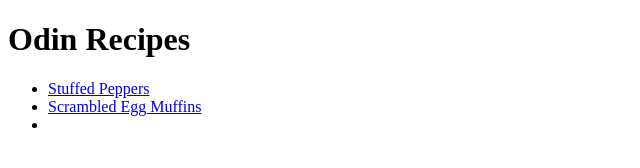
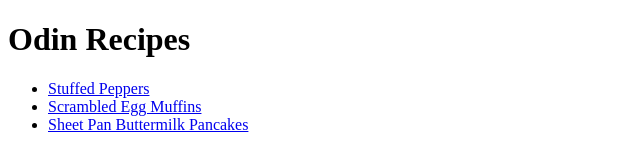
Before and after one commit to Ashish-Krishna-K/odin-recipes, a plain HTML site: page index.html in a window 1280 px wide. Shown: the whole page, without its empty margins (0-640 px from the left). Drawn offline with Linux system fonts and the light colour scheme.

Commit message:
Fix the issue of the third link not appearing
Third link did not appear in the homepage because I forgot to put the title of the page.

```diff
--- a/index.html
+++ b/index.html
@@ -17,8 +17,9 @@
             <ul>
                 <li><a href="recipes/stuffed-peppers.html">Stuffed Peppers</a></li>
                 <li><a href="recipes/scrambled-egg-muffins.html">Scrambled Egg Muffins</a></li>
-                <li><a href="recipes/sheet-pan-buttermilk-pancakes.html"></a></li>
+                <li><a href="recipes/sheet-pan-buttermilk-pancakes.html">Sheet Pan Buttermilk Pancakes</a></li>
             </ul>
 
     </body>
+
 </html>
```
